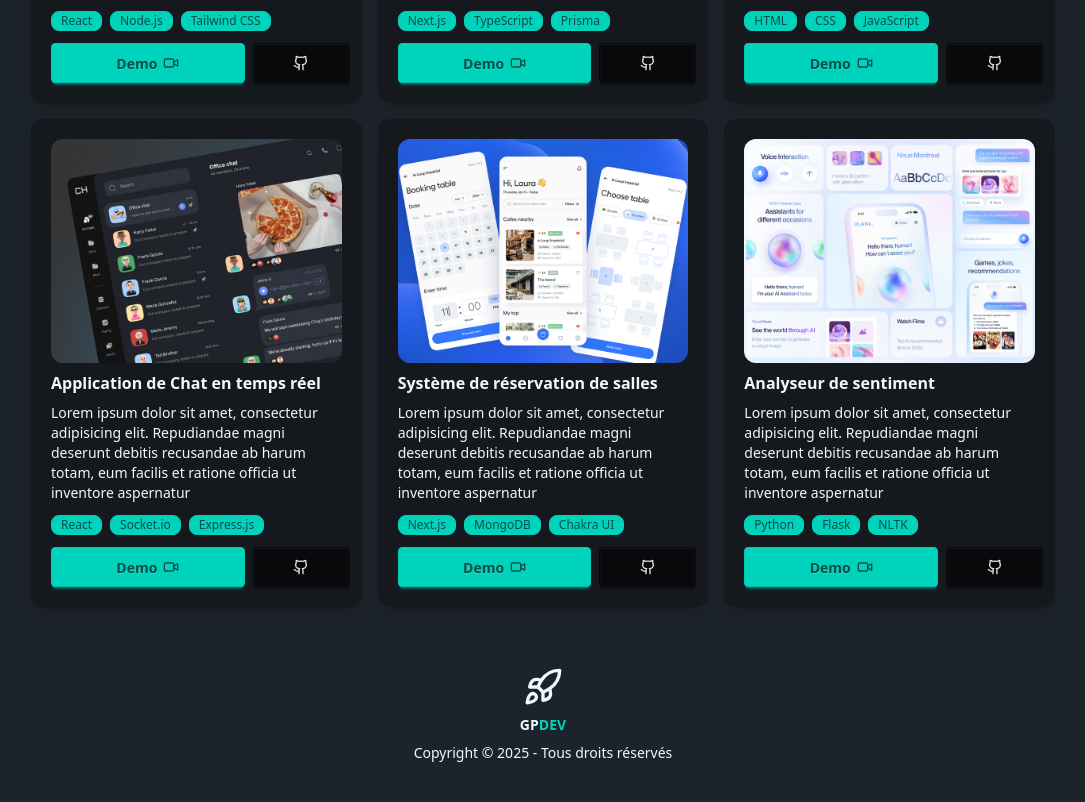
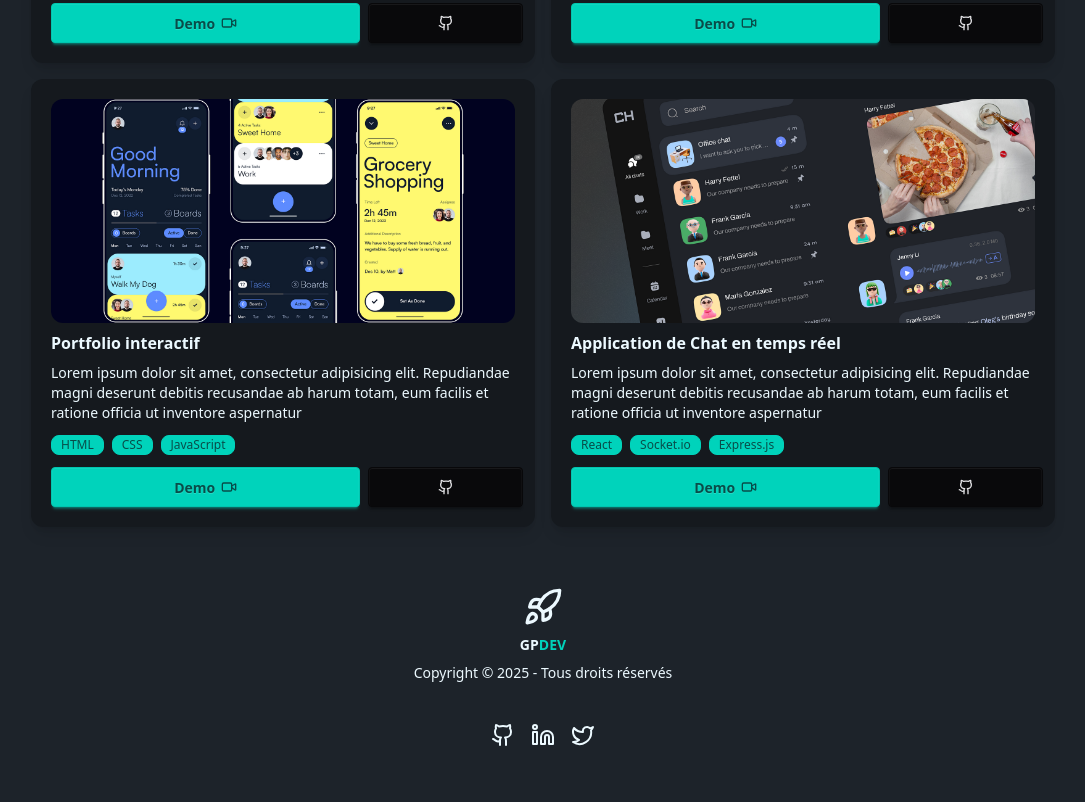
Before and after one commit to GuillaumePOREZ72/portfolio-fullstack, a React (Vite) app: page / in a window 1280 px wide. Shown: the part 2745-3547 px from the top of the page, without its empty margins (97-1182 px from the left). Built offline with nearby package versions, Linux system fonts and the light colour scheme.

Commit message:
feat: remove unused project entries and adjust grid layout in Projects component

```diff
--- a/src/components/Projects.tsx
+++ b/src/components/Projects.tsx
@@ -4,8 +4,6 @@
 import img2 from "../assets/projects/2.png";
 import img3 from "../assets/projects/3.png";
 import img4 from "../assets/projects/4.png";
-import img5 from "../assets/projects/5.png";
-import img6 from "../assets/projects/6.png";
 import { Github, Video } from "lucide-react";
 
 const projects = [
@@ -49,33 +47,13 @@
     repoLink: "#",
     image: img4,
   },
-  {
-    id: 5,
-    title: "Système de réservation de salles",
-    description:
-      "Lorem ipsum dolor sit amet, consectetur adipisicing elit. Repudiandae magni deserunt debitis recusandae ab harum totam, eum facilis et ratione officia ut inventore aspernatur",
-    technologies: ["Next.js", "MongoDB", "Chakra UI"],
-    demoLink: "#",
-    repoLink: "#",
-    image: img5,
-  },
-  {
-    id: 6,
-    title: "Analyseur de sentiment",
-    description:
-      "Lorem ipsum dolor sit amet, consectetur adipisicing elit. Repudiandae magni deserunt debitis recusandae ab harum totam, eum facilis et ratione officia ut inventore aspernatur",
-    technologies: ["Python", "Flask", "NLTK"],
-    demoLink: "#",
-    repoLink: "#",
-    image: img6,
-  },
 ];
 
 export default function Projects() {
   return (
     <div className="mt-10" id="Projects">
       <Title title="Mes Projets" />
-      <div className="grid grid-cols-1 md:grid-cols-2 lg:grid-cols-3 gap-4">
+      <div className="grid grid-cols-1 md:grid-cols-2 lg:grid-cols-2 gap-4">
         {projects.map((project) => (
           <div
             key={project.id}
```
